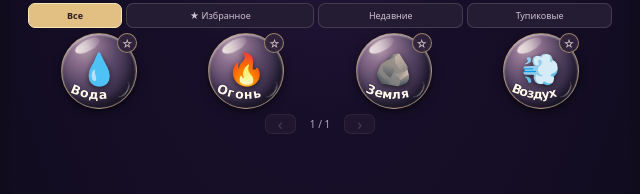
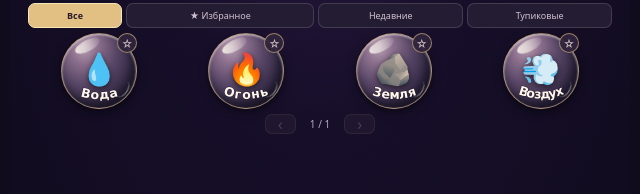
Before and after one commit to boozygrimm/Expertbot, a plain HTML site: page lunapark-discovery.html in a window 1280 px wide. Shown: the part 445-639 px from the top of the page, 320-960 px from the left. Drawn offline with Linux system fonts and the light colour scheme.

Commit message:
Center curved orb labels
Co-authored-by: arena-agent <297053741+arena-agent@users.noreply.github.com>

```diff
--- a/lunapark-discovery.html
+++ b/lunapark-discovery.html
@@ -329,7 +329,7 @@ function curvedLabel(id) {
  const maxWidth=52, fontSize=Math.max(7,Math.min(11,maxWidth/total));
  const arcLen=81, margin=3, usable=arcLen-margin*2;
  const scale=Math.min(1,usable/(total*fontSize));
- const stepFont=fontSize*scale; let pos=margin; const positions=[];
+ const stepFont=fontSize*scale; const start=Math.max(0,(usable-total*stepFont)/2); let pos=start; const positions=[];
  for(let i=0;i<count;i++){positions.push(pos+widths[i]*stepFont/2);pos+=widths[i]*stepFont;}
  const samples=80, cum=[0];
  for(let i=1;i<=samples;i++){
```
